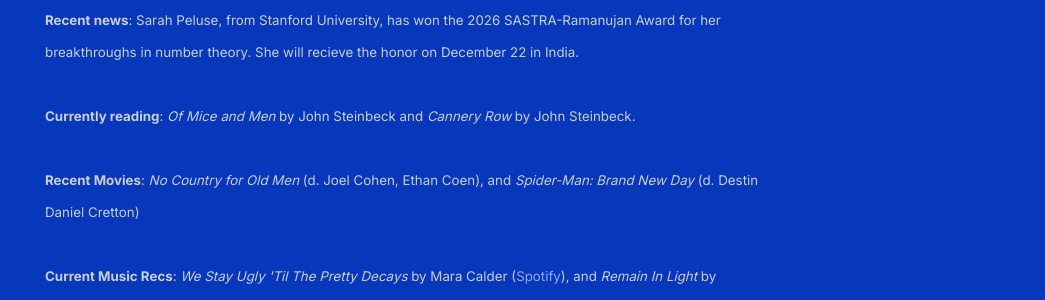
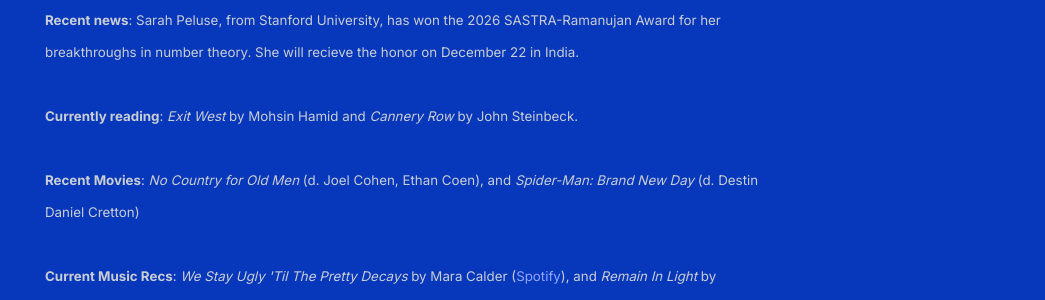
Before and after one commit to shihankanungo/shihankanungo.github.io, a Jekyll site: the page built from index.md, in a window 1280 px wide. Shown: the part 751-1051 px from the top of the page, without its empty margins (235-1280 px from the left). Built offline with Jekyll 4.4.1, drawn with Linux system fonts in a browser that asks for light colours.

Commit message:
Update _config.yml

```diff
--- a/_config.yml
+++ b/_config.yml
@@ -8,7 +8,7 @@
 
           <small><b>Recent news</b>: Sarah Peluse, from Stanford University, has won the 2026 SASTRA-Ramanujan Award for her breakthroughs in number theory. She will recieve the honor on December 22 in India.</small>
           <br /><br />
-          <small><b>Currently reading</b>: <i>Of Mice and Men</i> by John Steinbeck and <i>Cannery Row</i> by John Steinbeck.</small>
+          <small><b>Currently reading</b>: <i>Exit West</i> by Mohsin Hamid and <i>Cannery Row</i> by John Steinbeck.</small>
           <br /><br />
           <small><b>Recent Movies</b>: <i>No Country for Old Men</i> (d. Joel Cohen, Ethan Coen), and <i>Spider-Man: Brand New Day</i> (d. Destin Daniel Cretton)</small>
           <br /><br />
```
